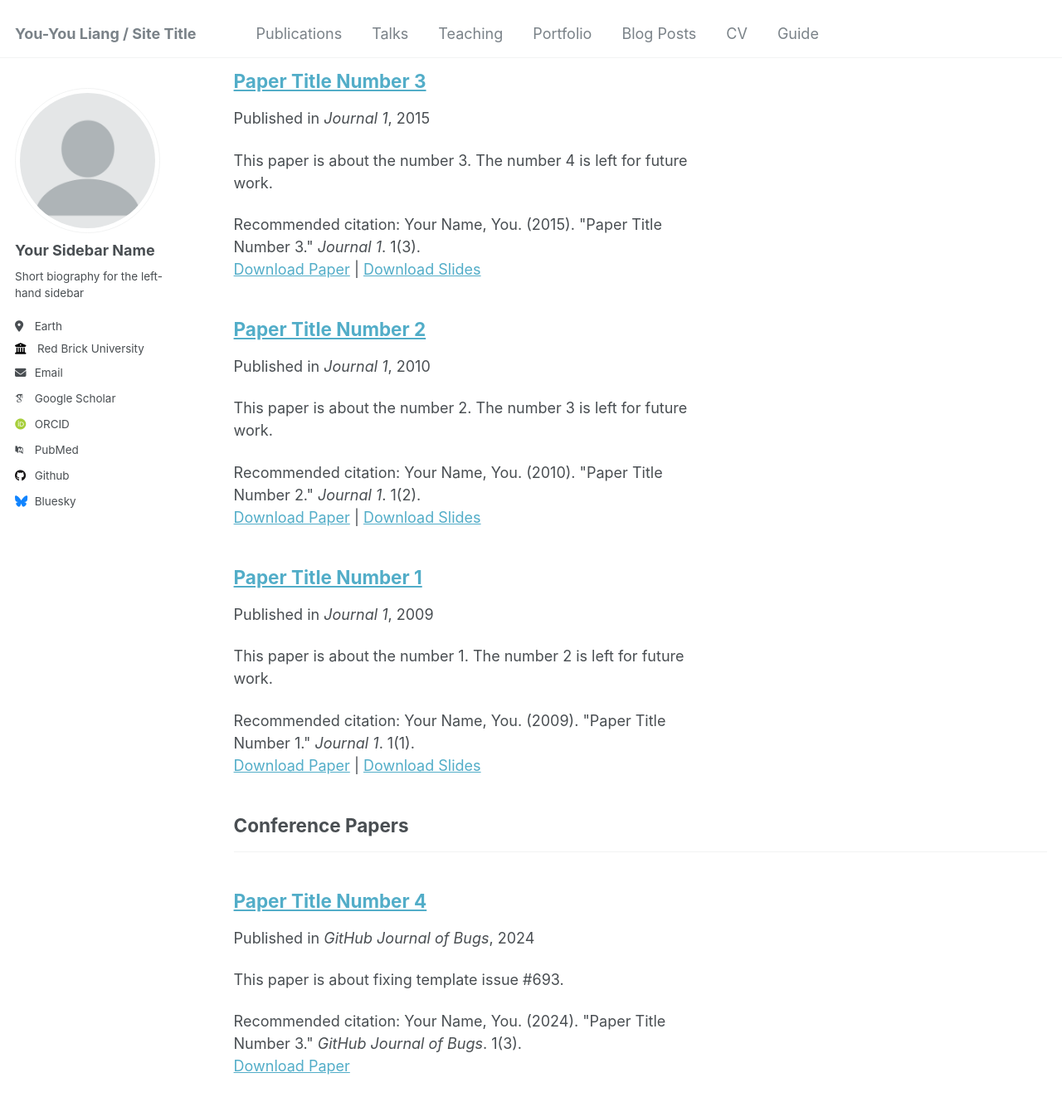
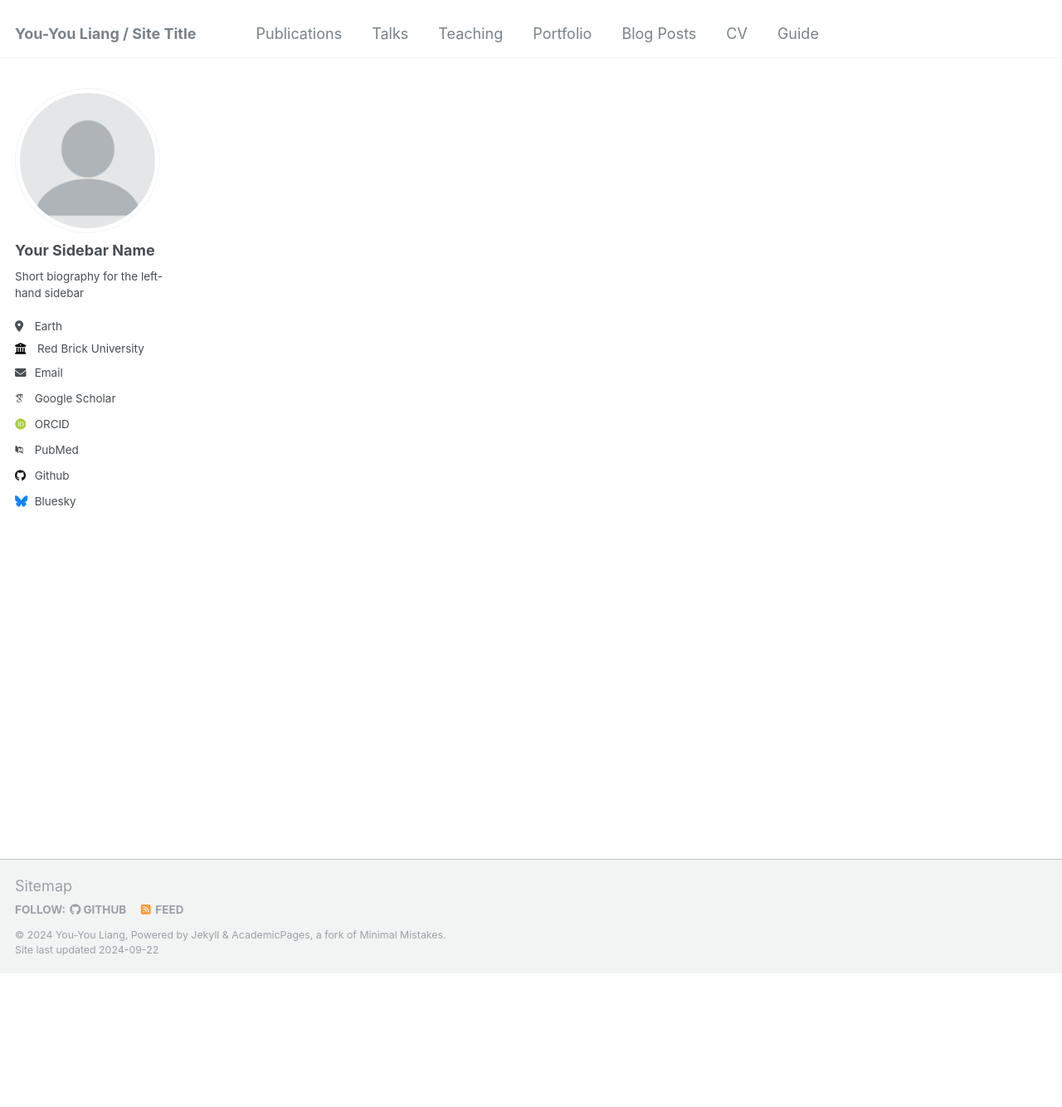
Before and after one commit to YouYou-Liang/YouYou-Liang.github.io, a Jekyll site: the page built from _pages/publications.html, in a window 1280 px wide and 1400 px high, scrolled down 227 px. Shown: the top 1334 px of the window at 83% size. Built offline with Jekyll 4.4.1, drawn with Linux system fonts in a browser that asks for light colours; some web fonts are replaced; part of the change alters nothing that is shown.

Commit message:
删除pub

```diff
--- a/_config.yml
+++ b/_config.yml
@@ -214,9 +214,9 @@ collections:
   teaching:
     output: true
     permalink: /:collection/:path/
-  publications:
-    output: true
-    permalink: /:collection/:path/
+  # publications:
+  #   output: true
+  #   permalink: /:collection/:path/
   portfolio:
     output: true
     permalink: /:collection/:path/
@@ -255,14 +255,14 @@ defaults:
       share: true
       comments: true
   # _publications
-  - scope:
-      path: ""
-      type: publications
-    values:
-      layout: single
-      author_profile: true
-      share: true
-      comments: true
+  # - scope:
+  #     path: ""
+  #     type: publications
+  #   values:
+  #     layout: single
+  #     author_profile: true
+  #     share: true
+  #     comments: true
   # _portfolio
   - scope:
       path: ""
```
